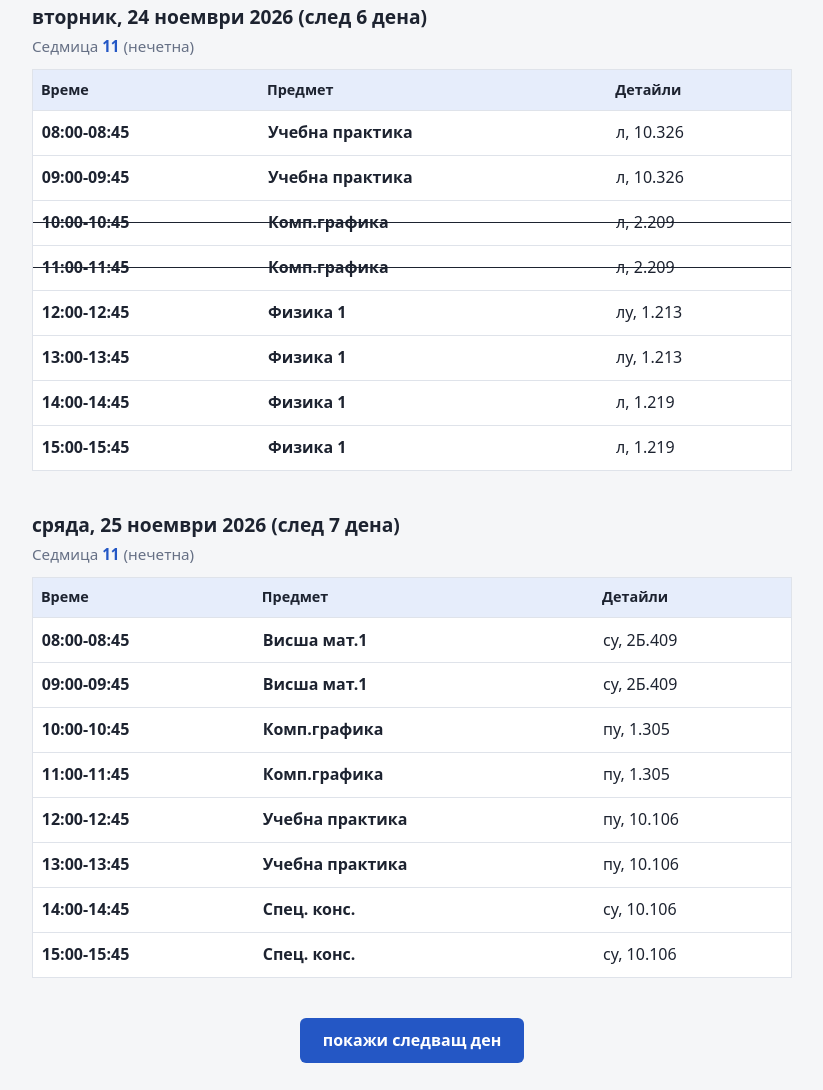
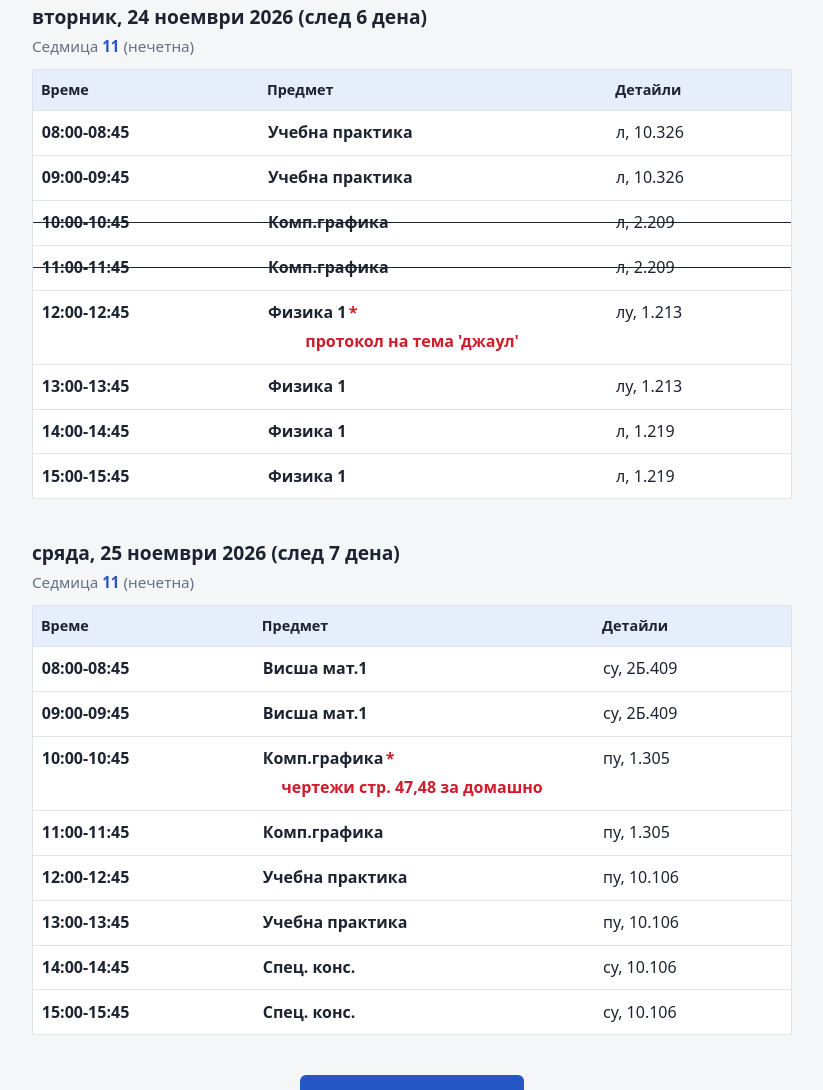
Before and after one commit to hellgames1/kua, a plain HTML site: page index.html in a window 1280 px wide. Shown: the part 1285-2375 px from the top of the page, without its empty margins (228-1051 px from the left). Drawn offline with Linux system fonts and the light colour scheme.

Commit message:
Update index.html

```diff
--- a/index.html
+++ b/index.html
@@ -345,9 +345,6 @@ const SCHEDULE = {
    ========================================================================== */
 
 const CORRECTIONS = [
-  { date: "2026-11-17", hour: 10, title: "Комп.графика", details: "пу, 1.310.1" },
-  { date: "2026-11-17", hour: 11, title: "Комп.графика", details: "пу, 1.310.1" },
-
   { date: "2026-11-18", hour: 12, title: "", details: "" },
   { date: "2026-11-18", hour: 13, title: "", details: "" },
 
@@ -355,11 +352,11 @@ const CORRECTIONS = [
   { date: "2026-11-18", hour: 11, title: "", details: "" },
   { date: "2026-11-24", hour: 10, title: "", details: "" },
   { date: "2026-11-24", hour: 11, title: "", details: "" },
+  { date: "2026-12-01", hour: 8, title: "Висша мат.1", details: "су, 2.???" },
+  { date: "2026-12-01", hour: 9, title: "Висша мат.1", details: "су, 2.???" },
+  { date: "2026-12-01", hour: 12, title: "", details: "лу, 1.217" },
   { date: "2026-12-08", hour: 10, title: "", details: "" },
   { date: "2026-12-08", hour: 11, title: "", details: "" },
-  { date: "2026-11-12", hour: 9, title: "", details: "" },
-  { date: "2026-11-12", hour: 10, title: "", details: "" },
-  { date: "2026-11-12", hour: 11, title: "", details: "" },
 ];
 
 /* ==========================================================================
@@ -376,12 +373,12 @@ const CORRECTIONS = [
    ========================================================================== */
 
 const NOTES = [
-  { date: "2026-11-12", hour: 9, text: "почивен ден - празник на университета" },   // 1
-  { date: "2026-11-17", hour: 12, text: "протокол на тема 'темп. зав съпр'" },   // 2
-  { date: "2026-11-17", hour: 10, text: "чертеж стр. 41 за домашно" },   // 4
+  { date: "2026-11-24", hour: 12, text: "протокол на тема 'джаул'" },   // 2
+  { date: "2026-11-25", hour: 10, text: "чертежи стр. 47,48 за домашно" },   // 4
   { date: "2026-11-18", hour: 10, text: "изкарано в предишния ден" },   // 5
   { date: "2026-11-18", hour: 12, text: "изкарано когато комбинирахме 4 часа" },   // 5
-  { date: "", hour: 0, text: "" },   // 6
+  { date: "2026-12-01", hour: 8, text: "чакаме на портала на 2 корпус" },   // 6
+  { date: "2026-12-01", hour: 12, text: "протокол на тема 'топлопровод'" },   // 6
   { date: "", hour: 0, text: "" },   // 7
   { date: "", hour: 0, text: "" },   // 8
   { date: "", hour: 0, text: "" },   // 9
```
